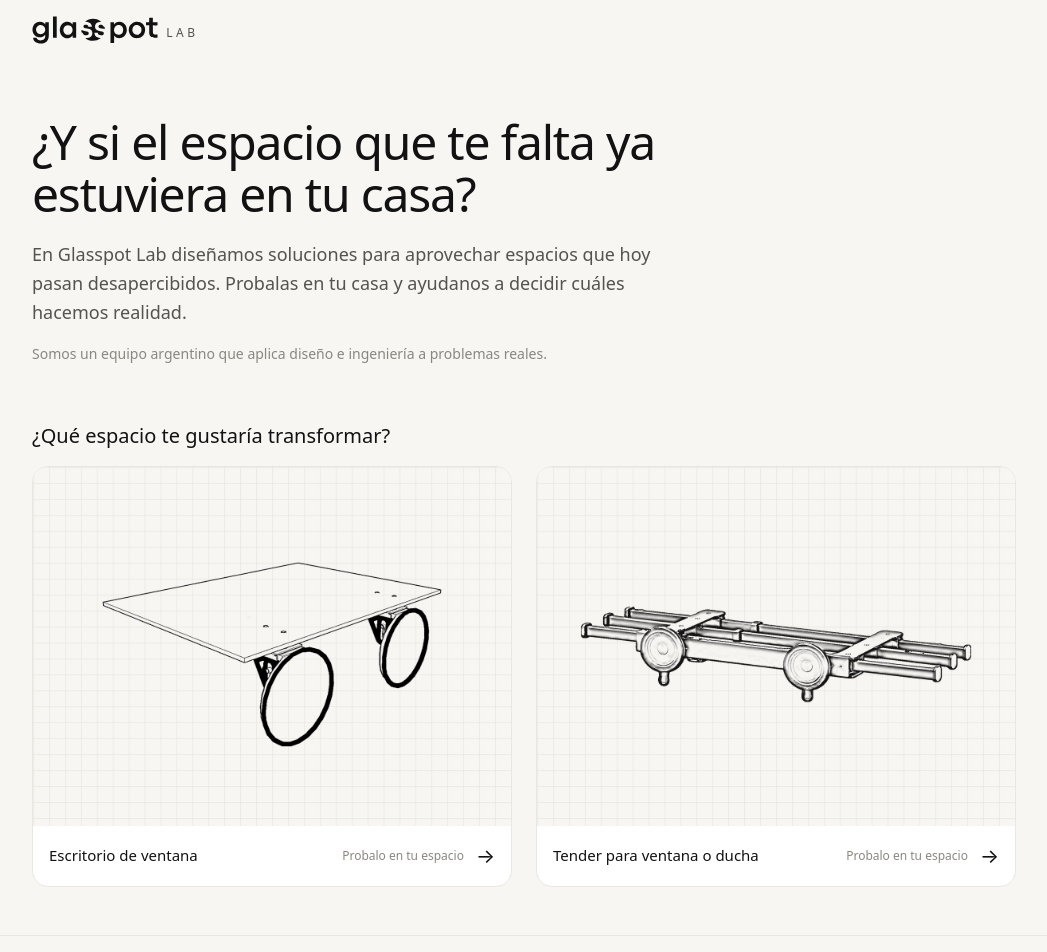
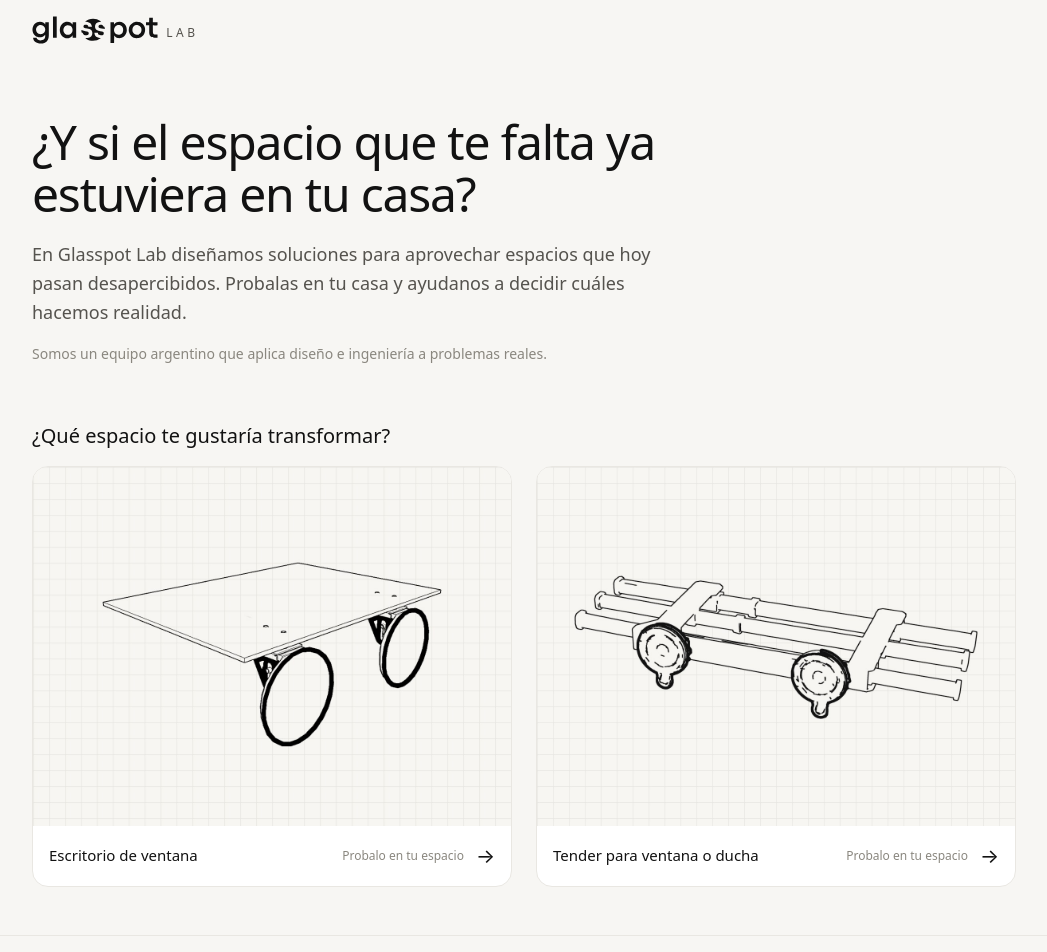
Before and after one commit to Glasspot/glasspot-lab, a Next.js app: page / in a window 1280 px wide. Shown: the top 952 px of the page, without its empty margins (116-1163 px from the left). Built offline with nearby package versions, Linux system fonts and the light colour scheme.

Commit message:
Tarjeta del tender: dibujo lineal como el del escritorio
Co-Authored-By: Claude Opus 5.5 <noreply@anthropic.com>
Claude-Session: https://claude.ai/code/session_01AJ6hWcf3VhWifN1N1PNHwz

```diff
--- a/src/content/products.ts
+++ b/src/content/products.ts
@@ -237,7 +237,7 @@ export const products: Product[] = [
     textoFoto:
       "No hace falta que muestres todo el baño ni la habitación. Simplemente necesitamos ver la ventana o la mampara de la ducha y su entorno inmediato.",
     portada: {
-      src: "/productos/tender/tarjeta.jpg",
+      src: "/productos/tender/tarjeta-v2.jpg",
       alt: "Boceto técnico del tender extendido, con sus dos ventosas",
       etiqueta: "Boceto",
     },
```
Also changed, not shown: public/productos/tender/tarjeta-v2.jpg (added), public/productos/tender/tarjeta.jpg (deleted).
